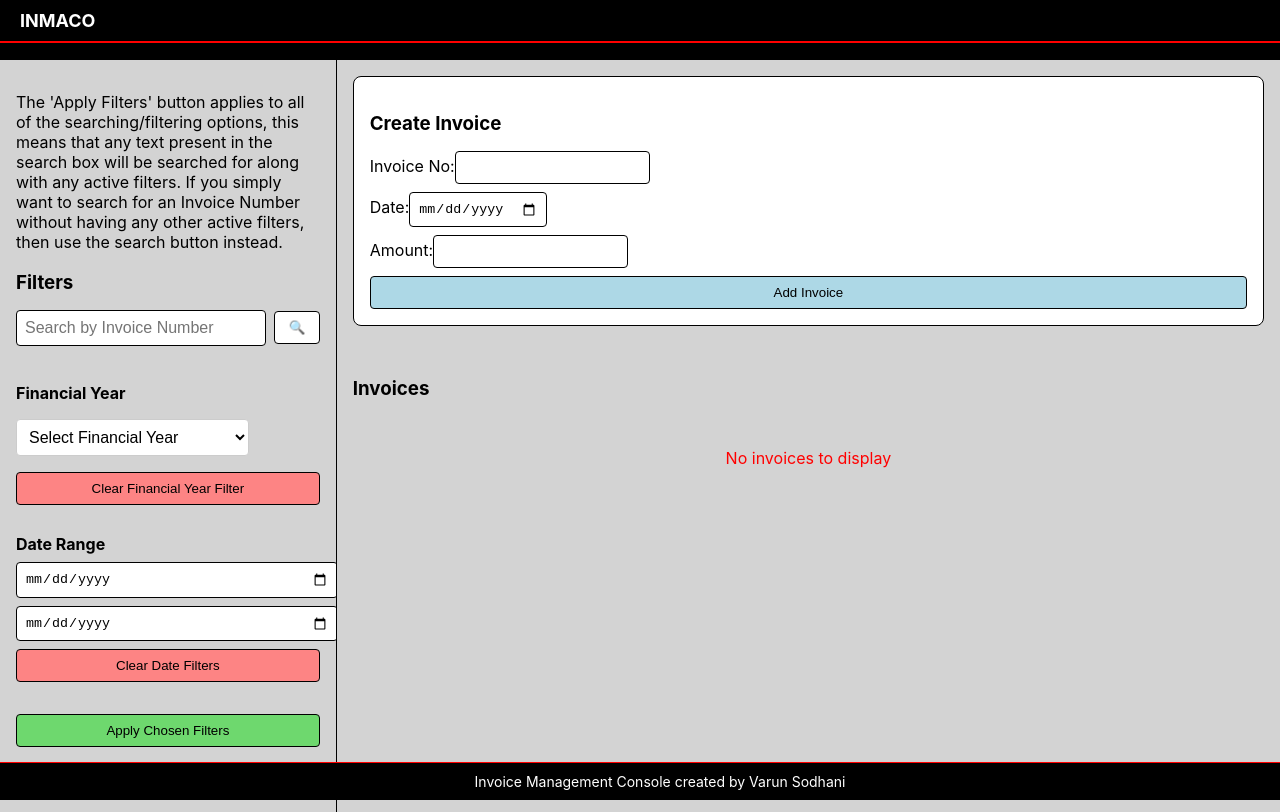
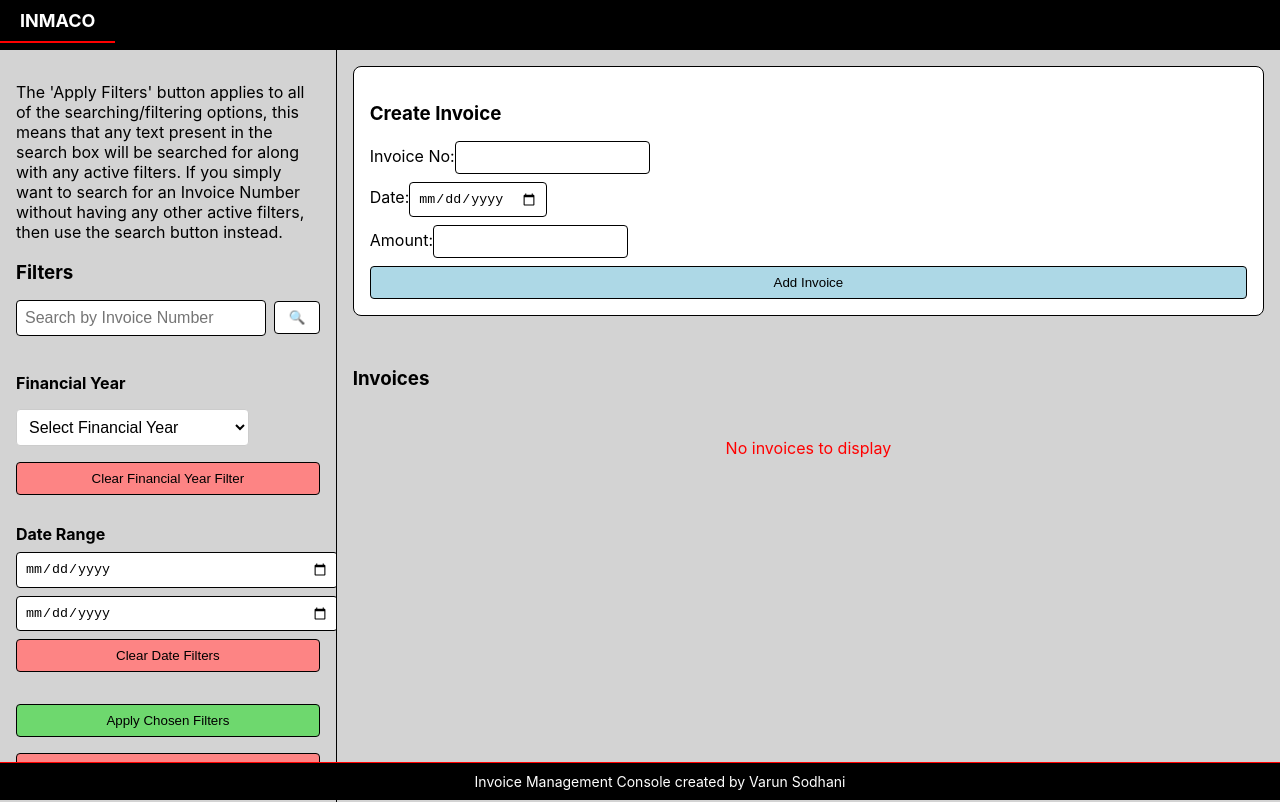
Before and after one commit to Illuminatus66/inmaco, a React (Create React App) app: page /dashboard in a window 1280 px wide. Built offline with nearby package versions, Linux system fonts and the light colour scheme.

Commit message:
final few CSS changes

```diff
--- a/src/components/Header/Header.css
+++ b/src/components/Header/Header.css
@@ -6,7 +6,6 @@
   padding: 10px 20px;
   color: white;
   font-size: 18px;
-  width: 100%;
   position: fixed;
   border-bottom: 2px solid #ff0000;
 }
--- a/src/pages/Dashboard/Dashboard.css
+++ b/src/pages/Dashboard/Dashboard.css
@@ -7,8 +7,8 @@
 }
 
 .main-content {
-  margin-top: 60px;
-  margin-bottom: 40px;
+  margin-top: 50px;
+  margin-bottom: 50px;
   display: flex;
   flex: 1;
 }
```
